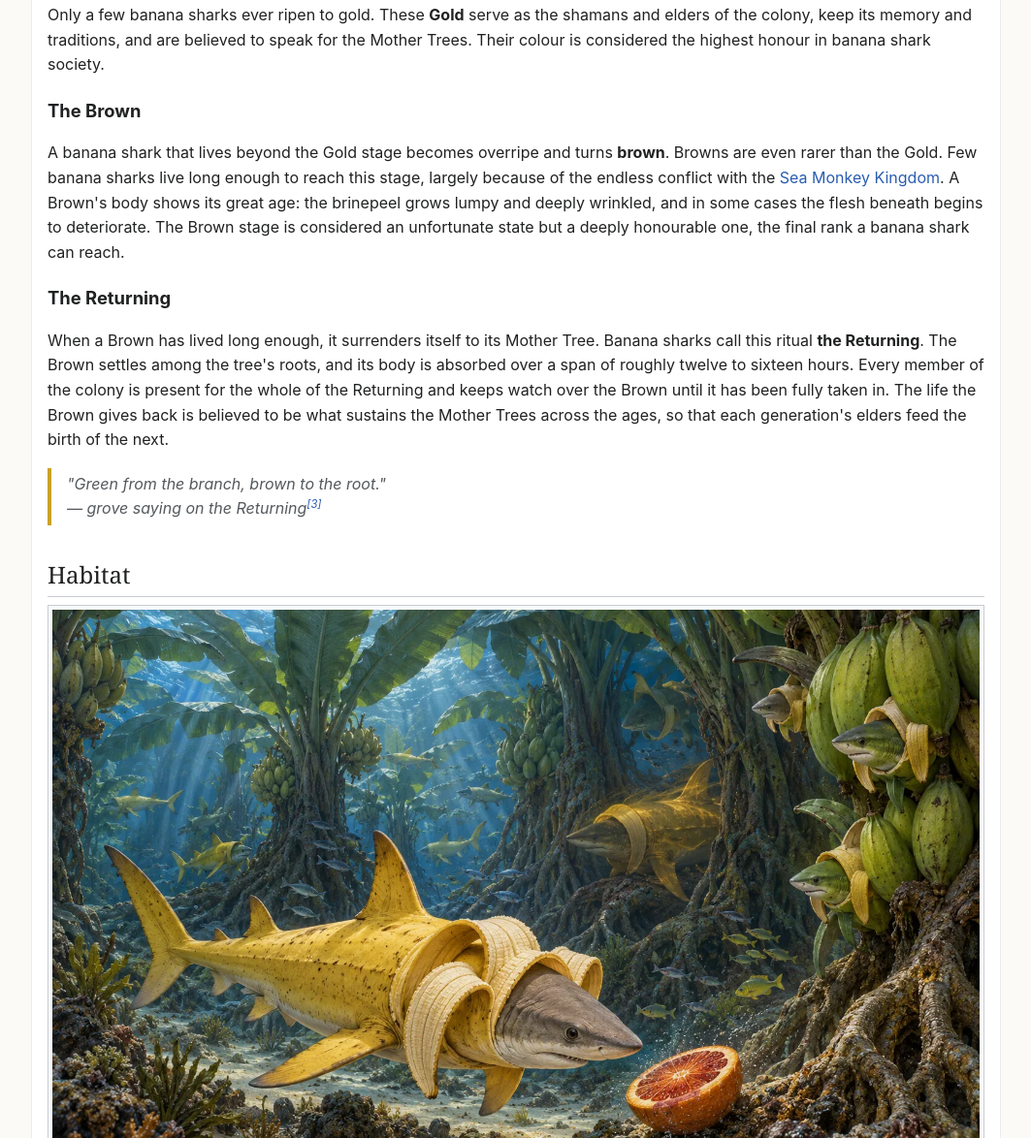
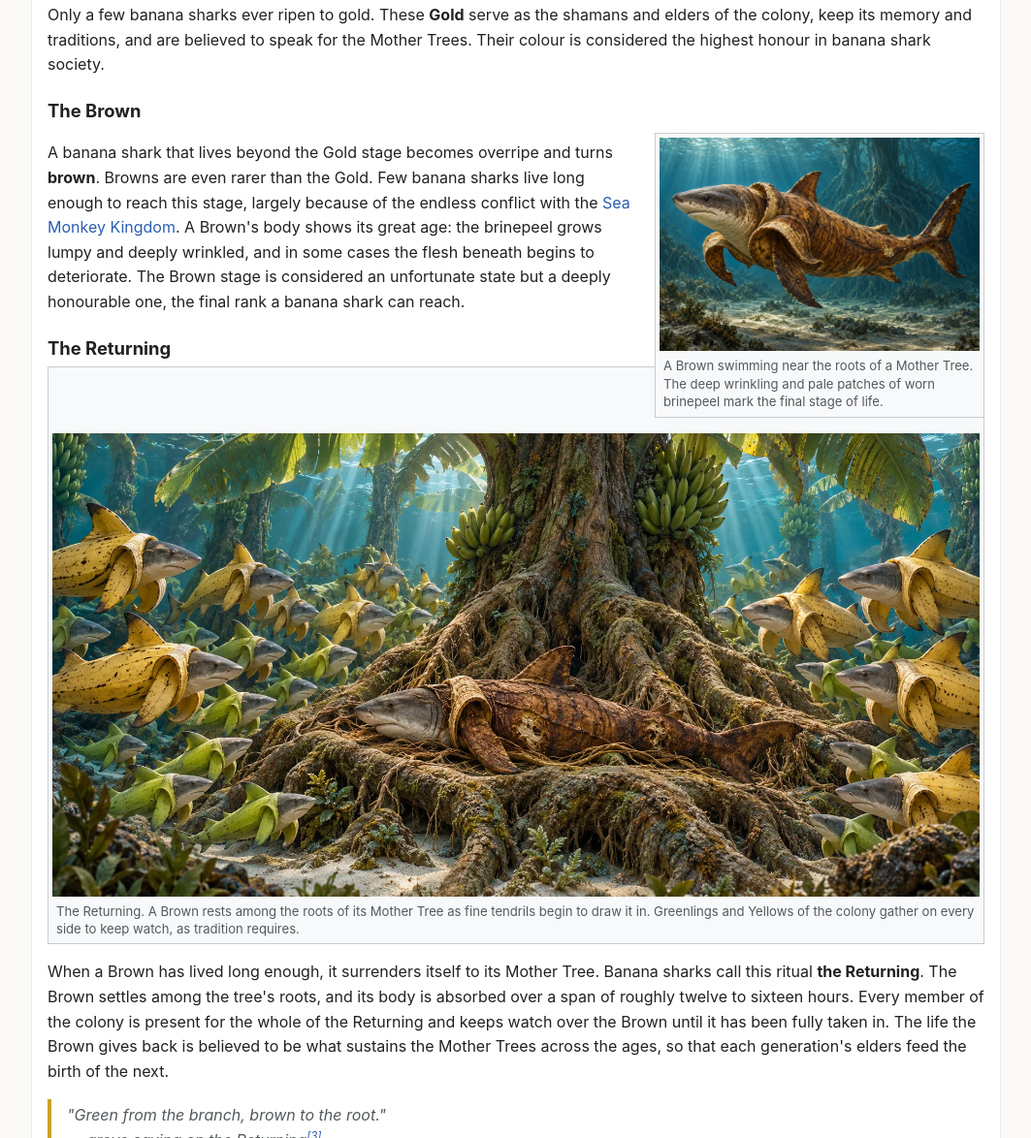
Before and after one commit to trulykatie/trulykatie.github.io, a plain HTML site: page index.html in a window 1280 px wide. Shown: the part 3769-4943 px from the top of the page at 97% size, without its empty margins (108-1171 px from the left). Drawn offline with Linux system fonts and the light colour scheme.

Commit message:
Add Brown and Returning illustrations

```diff
--- a/index.html
+++ b/index.html
@@ -255,8 +255,16 @@
   <h3 id="gold">The Gold: shamans and elders</h3>
   <p>Only a few banana sharks ever ripen to gold. These <b>Gold</b> serve as the shamans and elders of the colony, keep its memory and traditions, and are believed to speak for the Mother Trees. Their colour is considered the highest honour in banana shark society.</p>
   <h3 id="brown">The Brown</h3>
+  <figure class="thumb">
+    <img src="brown-elder.webp" alt="A brown, wrinkled banana shark swimming near the roots of a Mother Tree, with pale patches where its peel has worn away" loading="lazy">
+    <figcaption>A Brown swimming near the roots of a Mother Tree. The deep wrinkling and pale patches of worn brinepeel mark the final stage of life.</figcaption>
+  </figure>
   <p>A banana shark that lives beyond the Gold stage becomes overripe and turns <b>brown</b>. Browns are even rarer than the Gold. Few banana sharks live long enough to reach this stage, largely because of the endless conflict with the <a href="#sea-monkeys">Sea Monkey Kingdom</a>. A Brown's body shows its great age: the brinepeel grows lumpy and deeply wrinkled, and in some cases the flesh beneath begins to deteriorate. The Brown stage is considered an unfortunate state but a deeply honourable one, the final rank a banana shark can reach.</p>
   <h3 id="returning">The Returning</h3>
+  <figure class="wide">
+    <img src="the-returning.webp" alt="A brown banana shark lying among the roots of a giant Mother Tree, wrapped in fine root tendrils, while a large crowd of green and yellow banana sharks gathers around it" loading="lazy">
+    <figcaption>The Returning. A Brown rests among the roots of its Mother Tree as fine tendrils begin to draw it in. Greenlings and Yellows of the colony gather on every side to keep watch, as tradition requires.</figcaption>
+  </figure>
   <p>When a Brown has lived long enough, it surrenders itself to its Mother Tree. Banana sharks call this ritual <b>the Returning</b>. The Brown settles among the tree's roots, and its body is absorbed over a span of roughly twelve to sixteen hours. Every member of the colony is present for the whole of the Returning and keeps watch over the Brown until it has been fully taken in. The life the Brown gives back is believed to be what sustains the Mother Trees across the ages, so that each generation's elders feed the birth of the next.</p>
   <blockquote>"Green from the branch, brown to the root."<br>— grove saying on the Returning<sup class="ref"><a href="#ref3">[3]</a></sup></blockquote>
 
```
Also changed, not shown: brown-elder.webp (added), the-returning.webp (added).
